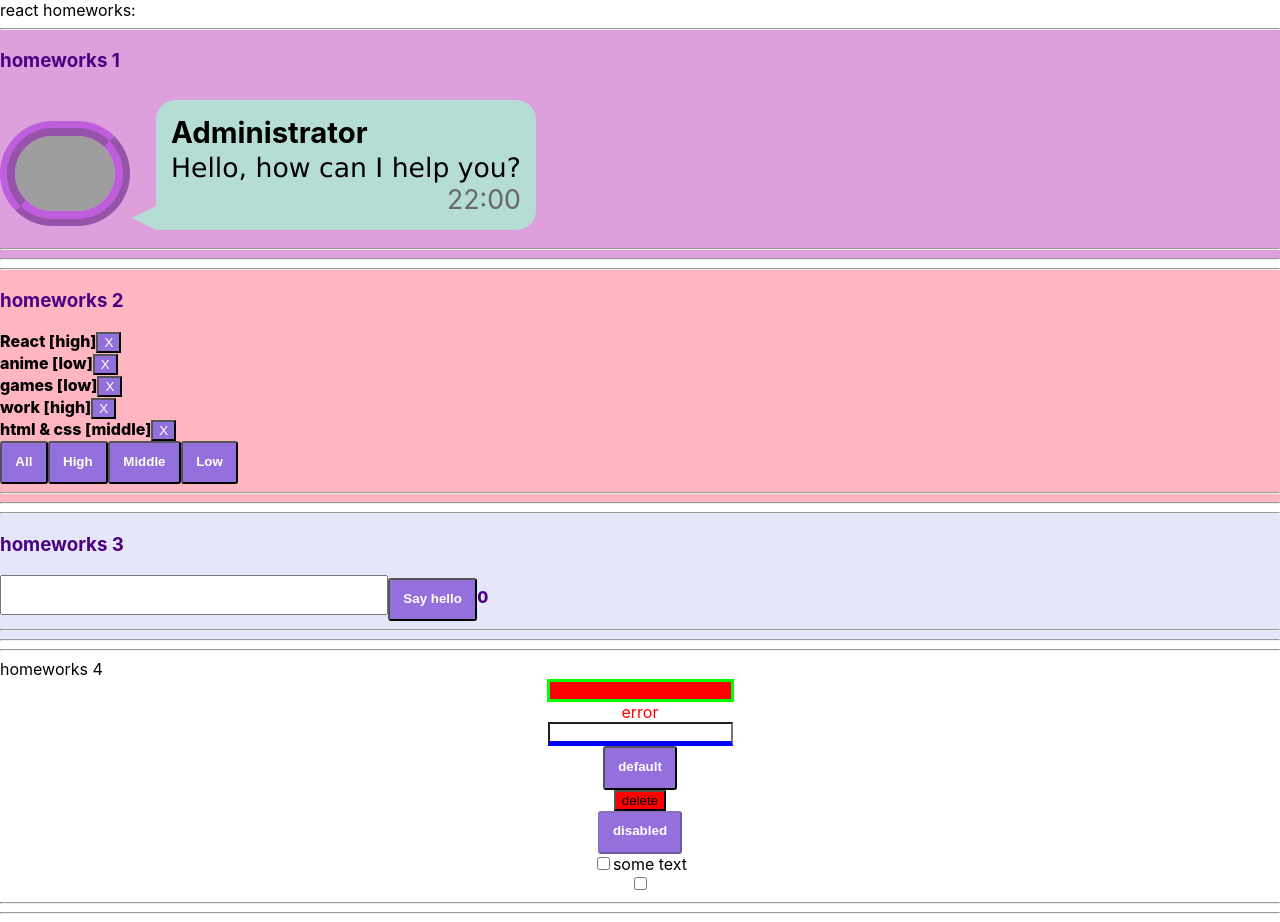
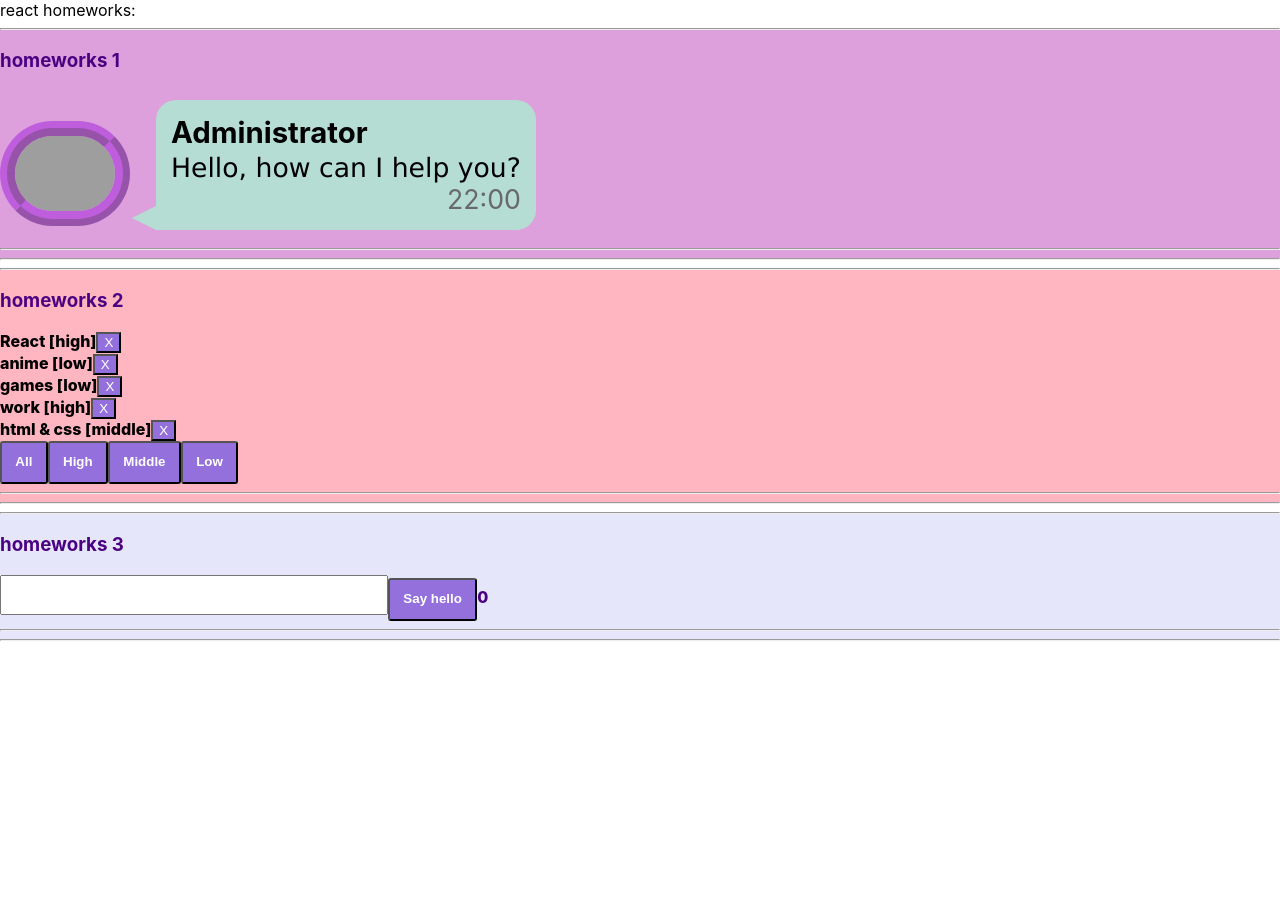
Before and after one commit to Diana-ctrl/HomeWork-first-part, a React (Create React App) app: page / in a window 1280 px wide. After the commit the page ends 800 px from the top, so only its background shows below. Built offline with nearby package versions, Linux system fonts and the light colour scheme; grey boxes are pictures that could not be loaded.

Commit message:
HT without HT №4

```diff
--- a/src/p1-main/m1-ui/u1-app/App.tsx
+++ b/src/p1-main/m1-ui/u1-app/App.tsx
@@ -12,7 +12,7 @@ function App() {
             <HW1/>
             <HW2/>
             <HW3/>
-            <HW4/>
+            {/* <HW4/> */}
             {/*<HW5/>*/}
 
         </div>
```
